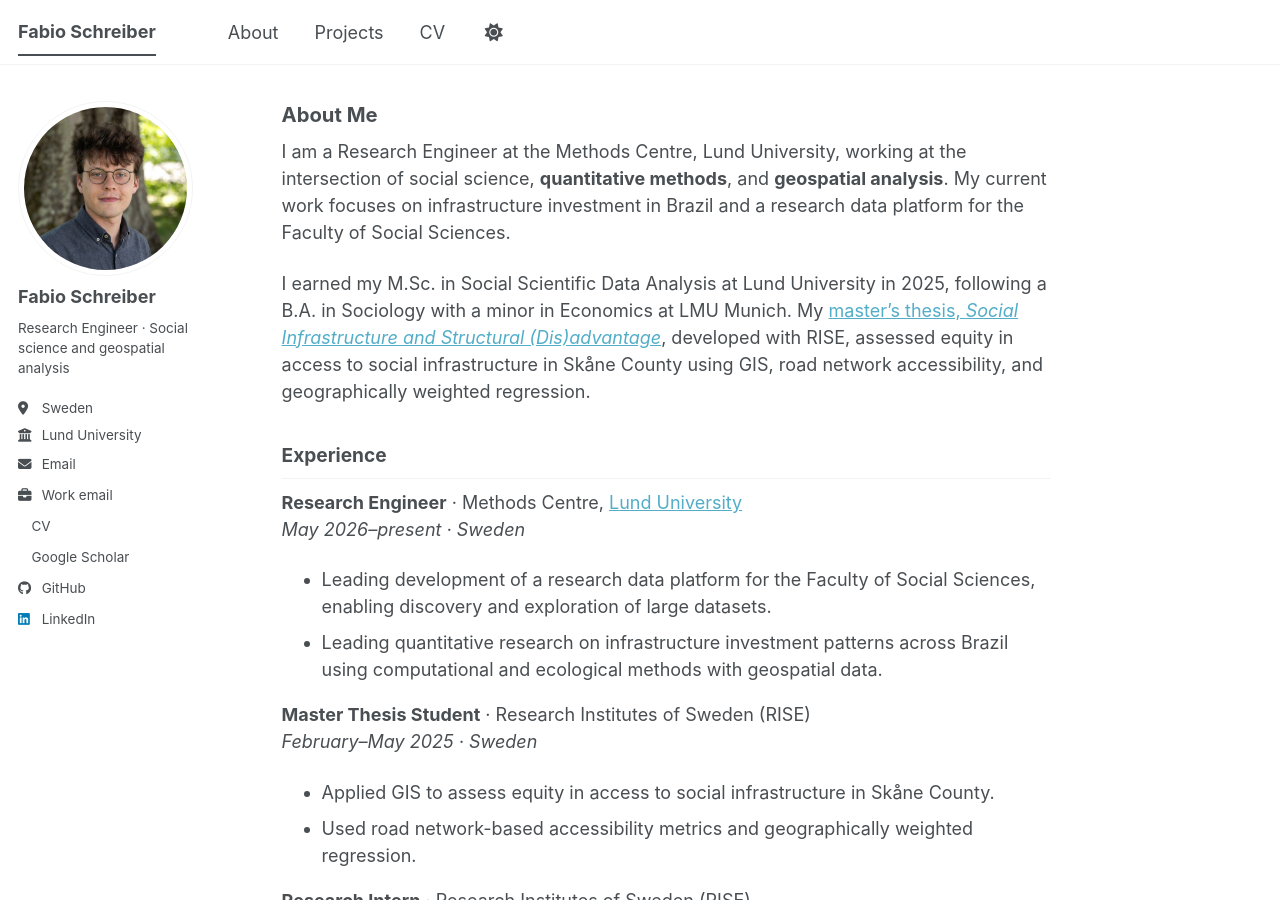
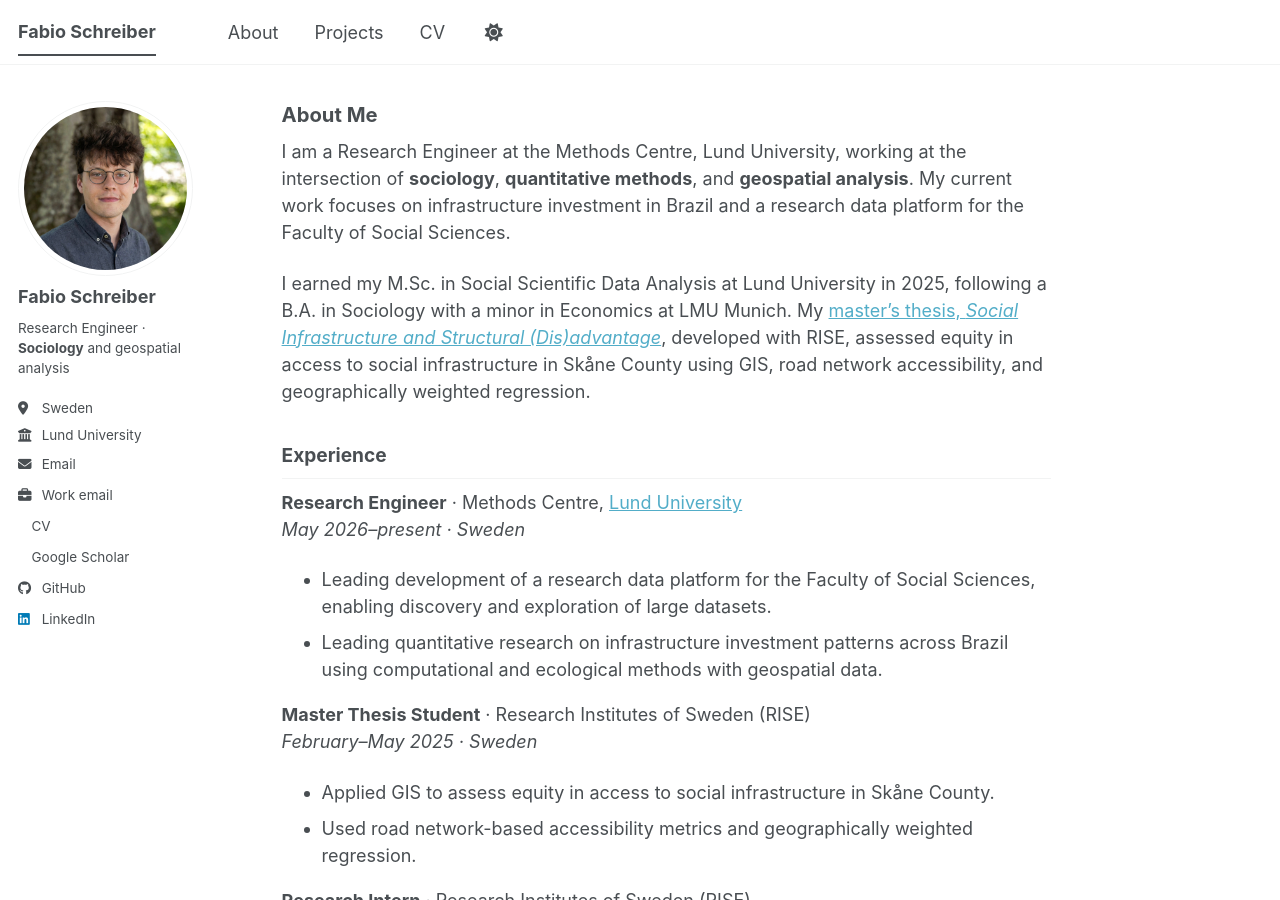
Before and after one commit to fab1s/fab1s.github.io, a Jekyll site: the page built from _pages/about.md, in a window 1280 px wide and 900 px high. Built offline with Jekyll 4.4.1, drawn with Linux system fonts in a browser that asks for light colours; a style sheet for code colours, icons or effects is not loaded.

Commit message:
Update profile focus to sociology

```diff
--- a/_config.yml
+++ b/_config.yml
@@ -3,7 +3,7 @@ site_theme: default
 title: Fabio Schreiber
 title_separator: '-'
 name: Fabio Schreiber
-description: Research engineer working with social science, data analysis, and geospatial research.
+description: Research engineer working with sociology, data analysis, and geospatial research.
 url: https://fab1s.github.io
 baseurl: ''
 repository: fab1s/fab1s.github.io
@@ -14,7 +14,7 @@ author:
   linkedin: fabio-schreiber-1b79972a7
   cv: /files/fabio-schreiber-cv.pdf
   name: Fabio Schreiber
-  bio: Research Engineer · Social science and geospatial analysis
+  bio: Research Engineer · <strong>Sociology</strong> and geospatial analysis
   employer: Lund University
   location: Sweden
   email: fabio1s.schreiber@gmail.com
--- a/_pages/about.md
+++ b/_pages/about.md
@@ -4,7 +4,7 @@ permalink: /
 layout: single
 ---
 
-I am a Research Engineer at the Methods Centre, Lund University, working at the intersection of social science, **quantitative methods**, and **geospatial analysis**. My current work focuses on infrastructure investment in Brazil and a research data platform for the Faculty of Social Sciences.
+I am a Research Engineer at the Methods Centre, Lund University, working at the intersection of **sociology**, **quantitative methods**, and **geospatial analysis**. My current work focuses on infrastructure investment in Brazil and a research data platform for the Faculty of Social Sciences.
 
 I earned my M.Sc. in Social Scientific Data Analysis at Lund University in 2025, following a B.A. in Sociology with a minor in Economics at LMU Munich. My [master's thesis, *Social Infrastructure and Structural (Dis)advantage*](https://lup.lub.lu.se/luur/download?func=downloadFile&recordOId=9209189&fileOId=9209190), developed with RISE, assessed equity in access to social infrastructure in Skåne County using GIS, road network accessibility, and geographically weighted regression.
 
```
